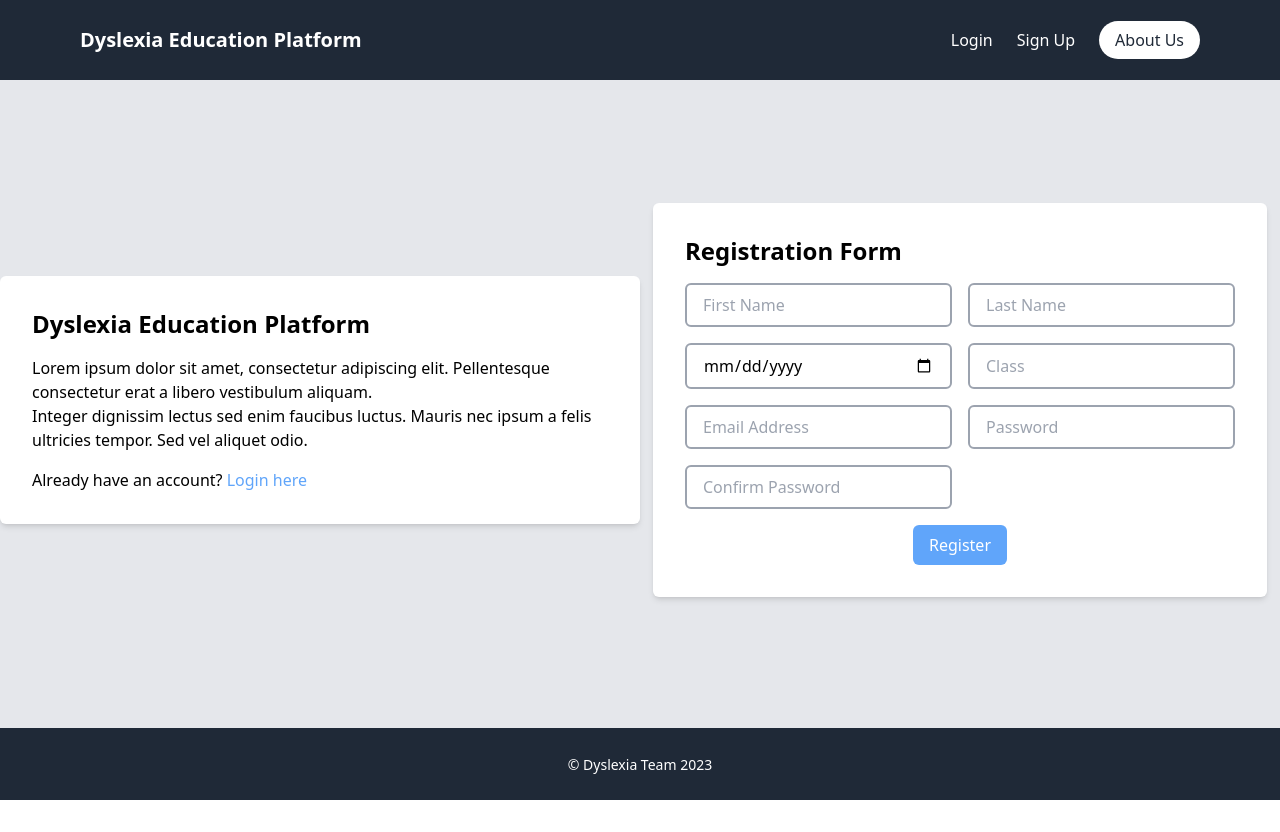
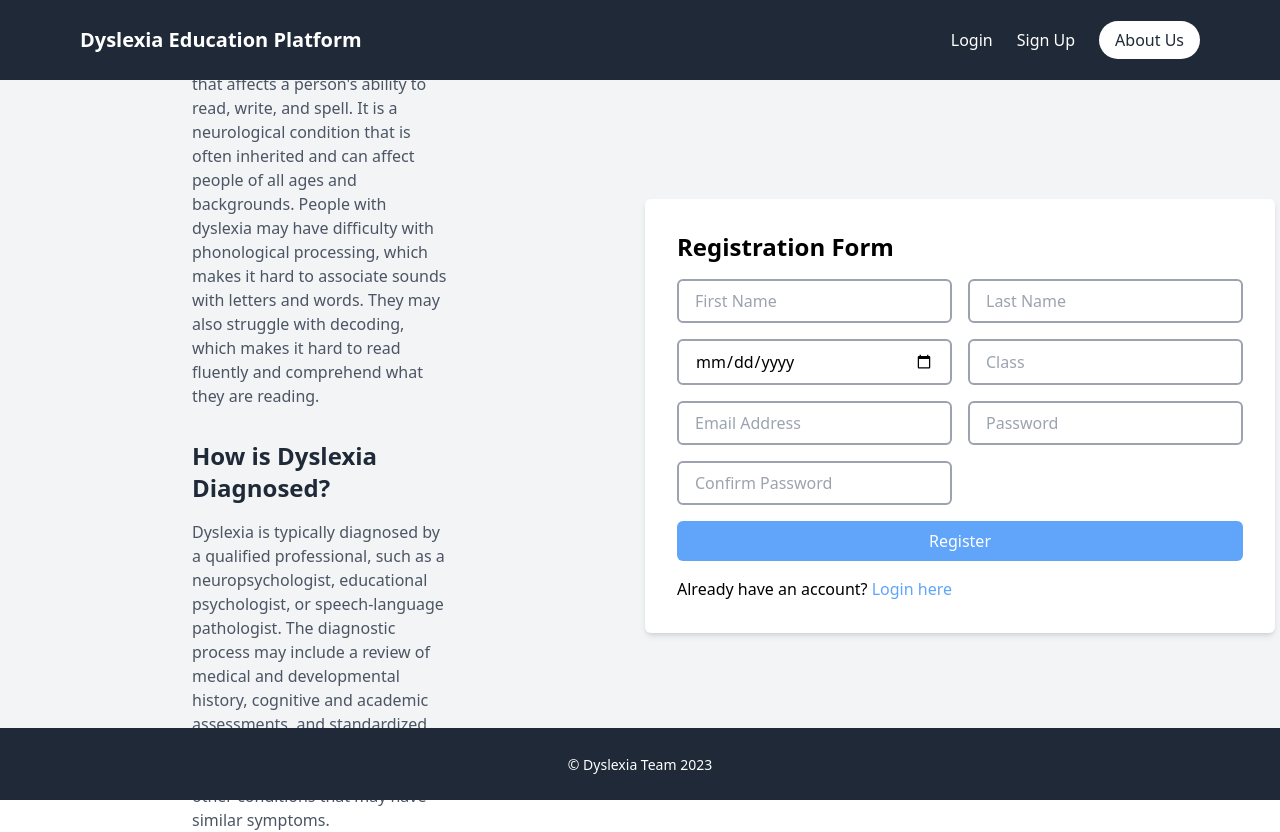
Before and after one commit to Astound/dyslexia-final-frontend, a React (Create React App) app: page /register in a window 1280 px wide. Before the commit the page ends 800 px from the top, so only its background shows below. Built offline with nearby package versions, Linux system fonts and the light colour scheme.

Commit message:
toastify added

```diff
--- a/package.json
+++ b/package.json
@@ -11,9 +11,10 @@
     "react-dom": "^18.2.0",
     "react-icons": "^4.8.0",
     "react-redux": "^8.0.5",
-    "react-router-dom": "^6.8.1",
+    "react-router-dom": "^6.10.0",
     "react-scripts": "5.0.1",
     "react-speech-kit": "^3.0.1",
+    "react-toastify": "^9.1.2",
     "redux": "^4.2.1",
     "redux-devtools-extension": "^2.13.9",
     "redux-thunk": "^2.4.2",
--- a/src/App.js
+++ b/src/App.js
@@ -11,10 +11,13 @@ import AdminDashboard from "./pages/AdminDashboard";
 import CreateTask from "./pages/CreateTask";
 import AboutPage from "./pages/AboutPage";
 import ForgotPasswordPage from "./pages/ForgotPasswordPage";
+import { ToastContainer } from "react-toastify";
+import "react-toastify/dist/ReactToastify.css";
 
 export default function App() {
   return (
     <>
+      <ToastContainer />
       <Router>
         <Routes>
           <Route path="/" element={<HomePage />} />
--- a/src/components/ProfileNavbar.js
+++ b/src/components/ProfileNavbar.js
@@ -8,7 +8,7 @@ const ProfileNavbar = (props) => {
       <div className="max-w-7xl mx-auto px-4 sm:px-6 lg:px-8">
         <div className="flex items-center justify-between h-16">
           <div className="flex items-center">
-            <Link to="/">
+            <Link to="/studentdashboard">
               <span className="text-white text-xl font-bold">{userId}</span>
             </Link>
           </div>
--- a/src/pages/EditProfile.js
+++ b/src/pages/EditProfile.js
@@ -1,22 +1,36 @@
 import React, { useState, useEffect } from "react";
+import { useSelector } from "react-redux";
 import Footer from "../components/Footer";
 import ProfileNavbar from "../components/ProfileNavbar";
+import { toast } from "react-toastify";
+import { useNavigate } from "react-router-dom";
 
 const EditProfile = () => {
   const [formData, setFormData] = useState({
     firstName: "",
     lastName: "",
+    email: "",
     dob: "",
-    studentClass: "",
-    password: "",
+    class: "",
   });
+  const navigate = useNavigate();
+  const User = useSelector((state) => state.User);
+  const { userId } = User;
 
   useEffect(() => {
-    const userId = fetch(`http://localhost:5000/user/63f7b62f1dbdf32aaa544c89`)
-      .then((response) => response.json())
-      .then((data) => setFormData(data))
-      .catch((error) => console.error(error));
-  }, []);
+    const fetchUserData = async () => {
+      try {
+        const response = await fetch(`http://localhost:5000/user/${userId}`);
+        const data = await response.json();
+        data.dob = new Date(data.dob).toLocaleDateString("en-CA");
+        console.log(data);
+        setFormData(data);
+      } catch (error) {
+        console.error(error);
+      }
+    };
+    fetchUserData();
+  }, [userId]);
 
   const handleInputChange = (event) => {
     const { name, value } = event.target;
@@ -26,9 +40,28 @@ const EditProfile = () => {
     }));
   };
 
-  const handleSubmit = (event) => {
+  const handleSubmit = async (event) => {
     event.preventDefault();
-    console.log(formData);
+
+    try {
+      const response = await fetch(
+        `http://localhost:5000/user/update/${userId}`,
+        {
+          method: "PUT",
+          headers: {
+            "Content-Type": "application/json",
+          },
+          body: JSON.stringify(formData),
+        }
+      );
+
+      const data = await response.json();
+      console.log(data);
+      toast.success("User updated successfully!");
+      navigate("/studentdashboard");
+    } catch (error) {
+      console.error(error);
+    }
   };
 
   return (
@@ -60,6 +93,17 @@ const EditProfile = () => {
             </div>
             <div className="mt-4">
               <input
+                type="email"
+                name="email"
+                placeholder="Email Address"
+                className="border border-gray-400 p-2 rounded-md w-full"
+                value={formData.email}
+                onChange={handleInputChange}
+                disabled
+              />
+            </div>
+            <div className="mt-4">
+              <input
                 type="date"
                 name="dob"
                 placeholder="Date of Birth"
@@ -74,20 +118,12 @@ const EditProfile = () => {
                 name="studentClass"
                 placeholder="Student Class"
                 className="border border-gray-400 p-2 rounded-md w-full"
-                value={formData.studentClass}
+                value={formData.class}
                 onChange={handleInputChange}
+                disabled
               />
             </div>
-            <div className="mt-4">
-              <input
-                type="password"
-                name="password"
-                placeholder="Password"
-                className="border border-gray-400 p-2 rounded-md w-full"
-                value={formData.password}
-                onChange={handleInputChange}
-              />
-            </div>
+
             <div className="mt-8">
               <button
                 type="submit"
--- a/src/pages/ForgotPasswordPage.js
+++ b/src/pages/ForgotPasswordPage.js
@@ -1,12 +1,19 @@
 import React from "react";
+import Footer from "../components/Footer";
+import Navbar from "../components/Navbar";
 
 const ForgotPasswordPage = () => {
   return (
+    <>
+      <Navbar />
       <div className="flex flex-col items-center justify-center h-screen bg-gray-100">
         <div className="bg-white shadow-md rounded px-8 pt-6 pb-8 mb-4 flex flex-col w-full max-w-md">
           <h2 className="text-2xl font-bold mb-6">Forgot Password</h2>
           <div className="mb-4">
-          <label className="block text-gray-700 font-bold mb-2" htmlFor="email">
+            <label
+              className="block text-gray-700 font-bold mb-2"
+              htmlFor="email"
+            >
               Email
             </label>
             <input
@@ -24,6 +31,8 @@ const ForgotPasswordPage = () => {
           </button>
         </div>
       </div>
+      <Footer />
+    </>
   );
 };
 
--- a/src/pages/LoginPage.js
+++ b/src/pages/LoginPage.js
@@ -9,6 +9,7 @@ import {
 } from "../actions/UserActions";
 import Navbar from "../components/Navbar";
 import Footer from "../components/Footer";
+import { toast } from "react-toastify";
 
 const client = axios.create({
   baseURL: process.env.REACT_APP_BACKEND_URL,
@@ -26,7 +27,6 @@ const LoginPage = () => {
     client
       .post("/user/login/", { email, password })
       .then((response) => {
-        console.log(response.data);
         dispatch(SetUserIdAction(response.data.userId));
         dispatch(SetUserTokenAction(response.data.token));
         const token = response.data.token;
@@ -51,6 +51,7 @@ const LoginPage = () => {
       })
       .catch((error) => {
         console.log(error);
+        toast.error("Invalid email or password.");
       });
   };
 
--- a/src/pages/RegistrationPage.js
+++ b/src/pages/RegistrationPage.js
@@ -61,25 +61,34 @@ const RegistrationPage = () => {
     <>
       <Navbar />
 
-      <div className="h-screen grid grid-cols-2 bg-gray-200 place-items-center">
-        <div className="p-8 bg-white shadow-md rounded-md">
-          <h1 className="text-2xl font-bold mb-4">
-            Dyslexia Education Platform
-          </h1>
-          <p>
-            Lorem ipsum dolor sit amet, consectetur adipiscing elit.
-            Pellentesque consectetur erat a libero vestibulum aliquam.
-          </p>
-          <p>
-            Integer dignissim lectus sed enim faucibus luctus. Mauris nec ipsum
-            a felis ultricies tempor. Sed vel aliquet odio.
-          </p>
-          <p className="mt-4">
-            Already have an account?{" "}
-            <Link to="/login" className="text-blue-400 hover:underline">
-              Login here
-            </Link>
-          </p>
+      <div className="h-screen grid grid-cols-2 place-items-center bg-gray-100">
+        <div className="w-full md:w-1/2  flex justify-center items-center">
+          <div className="max-w-xl mx-auto px-4 sm:px-6 lg:px-8">
+            <h2 className="text-2xl font-bold text-gray-800">
+              What is Dyslexia?
+            </h2>
+            <p className="mt-4 text-gray-600">
+              Dyslexia is a learning disorder that affects a person's ability to
+              read, write, and spell. It is a neurological condition that is
+              often inherited and can affect people of all ages and backgrounds.
+              People with dyslexia may have difficulty with phonological
+              processing, which makes it hard to associate sounds with letters
+              and words. They may also struggle with decoding, which makes it
+              hard to read fluently and comprehend what they are reading.
+            </p>
+            <h2 className="text-2xl font-bold text-gray-800 mt-8">
+              How is Dyslexia Diagnosed?
+            </h2>
+            <p className="mt-4 text-gray-600">
+              Dyslexia is typically diagnosed by a qualified professional, such
+              as a neuropsychologist, educational psychologist, or
+              speech-language pathologist. The diagnostic process may include a
+              review of medical and developmental history, cognitive and
+              academic assessments, and standardized tests. It is important to
+              get a thorough evaluation to rule out other conditions that may
+              have similar symptoms.
+            </p>
+          </div>
         </div>
         <div className="p-8 bg-white shadow-md rounded-md">
           <h1 className="text-2xl font-bold mb-4">Registration Form</h1>
@@ -97,10 +106,16 @@ const RegistrationPage = () => {
               />
             ))}
             <div className="col-span-2 flex justify-center">
-              <button className="bg-blue-400 text-white py-2 px-4 rounded-md hover:bg-blue-500 focus:outline-none focus:ring-2 focus:ring-blue-400">
+              <button className="w-full bg-blue-400 text-white py-2 px-4 rounded-md hover:bg-blue-500 focus:outline-none focus:ring-2 focus:ring-blue-400">
                 Register
               </button>
             </div>
+            <p className="text-center ">
+              Already have an account?{" "}
+              <Link to="/login" className="text-blue-400 hover:underline">
+                Login here
+              </Link>
+            </p>
           </form>
         </div>
       </div>
```
Also changed, not shown: 1 other file (tests, documents, lock files or other folders). Lines whose indentation alone changed are shown as unchanged.
